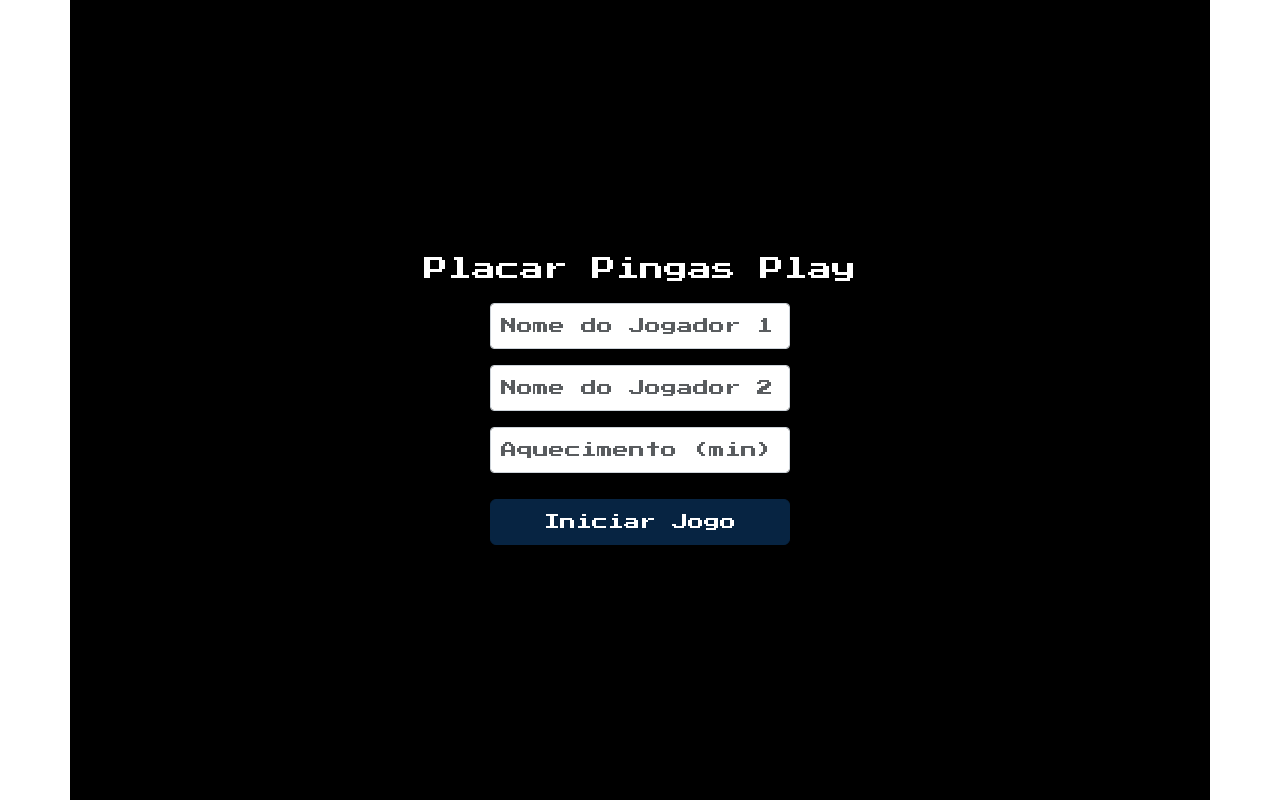
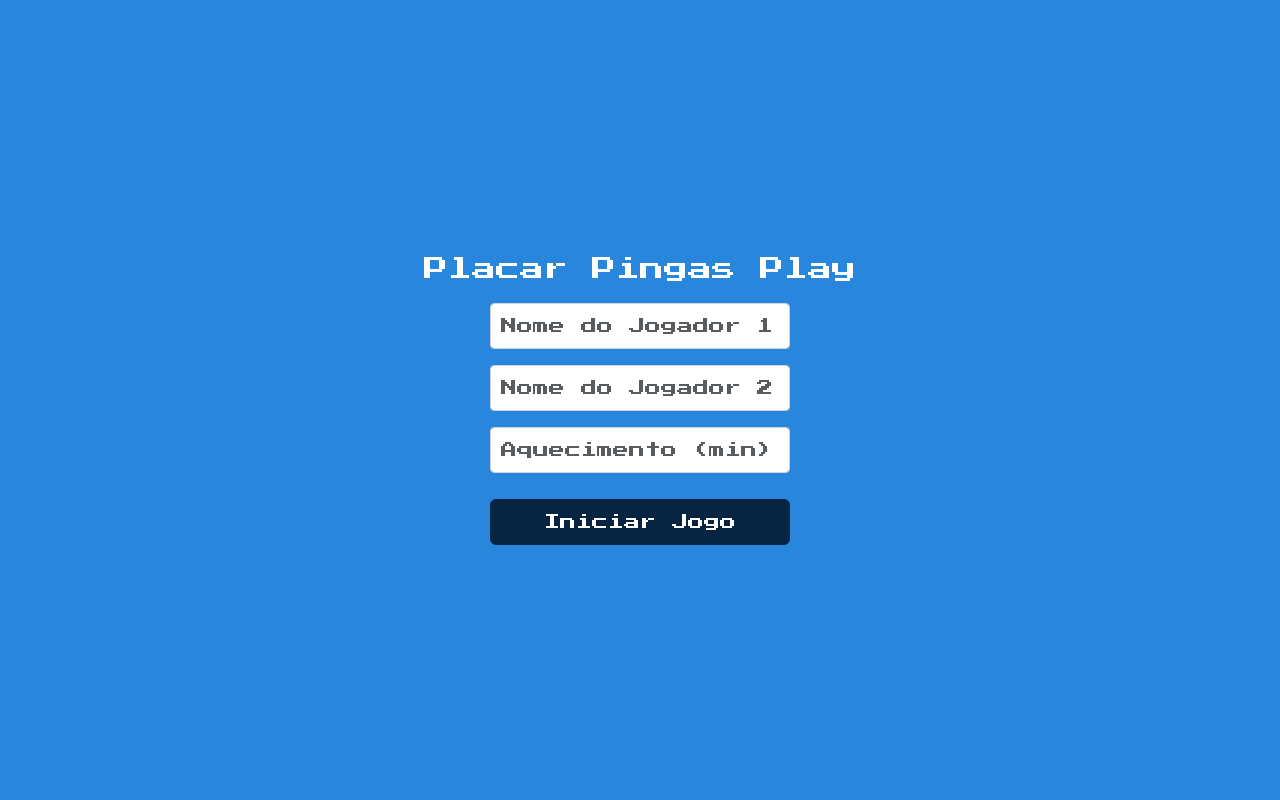
Before and after one commit to juniors719/Pingas-Play, a React (Create React App) app in the folder pingaplay/: page /placar in a window 1280 px wide. Built offline with nearby package versions, Linux system fonts and the light colour scheme; no server answers; sample sign-in values are in the browser's storage.

Commit message:
ajuste login h2 > placar

```diff
--- a/pingaplay/src/components/login/LoginUsuario.css
+++ b/pingaplay/src/components/login/LoginUsuario.css
@@ -44,7 +44,7 @@ html, body {
     justify-content: center;
 }
 
-h2 {
+#login-title {
     margin-bottom: 20px;
     color: #343a40;
     text-align: center;
--- a/pingaplay/src/components/login/LoginUsuario.js
+++ b/pingaplay/src/components/login/LoginUsuario.js
@@ -47,7 +47,7 @@ const LoginUsuario = () => {
 
             {/* Lado direito com o formulário */}
             <div id="login-content">
-                <h2>Login</h2>
+                <h2 id = "login-title">Login</h2>
                 {erro && <p>{erro}</p>}
                 <form
                     className="form-content"
--- a/pingaplay/src/components/placar/ScoreBoard.css
+++ b/pingaplay/src/components/placar/ScoreBoard.css
@@ -8,8 +8,9 @@
     justify-content: center;
     align-items: center;
     height: 100vh;
-    background-color: #000000;
+    background-color: #2886dd;
     color: white;
+    max-width: 100%;
 }
 
 .title {
@@ -20,6 +21,8 @@
 .name-input {
     width: 300px;
 }
+
+
 
 .scoreboard {
     display: flex;
```
